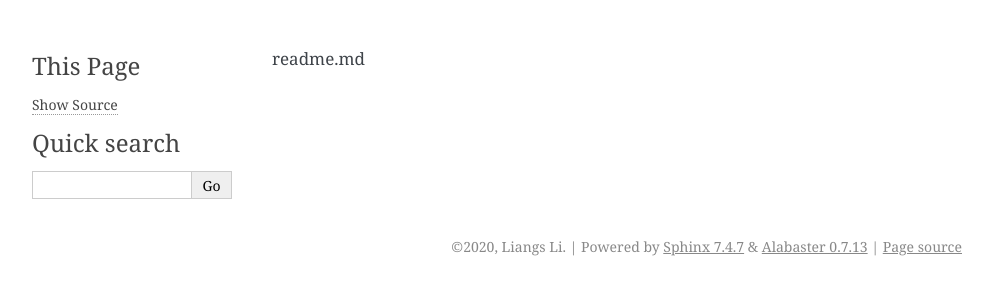
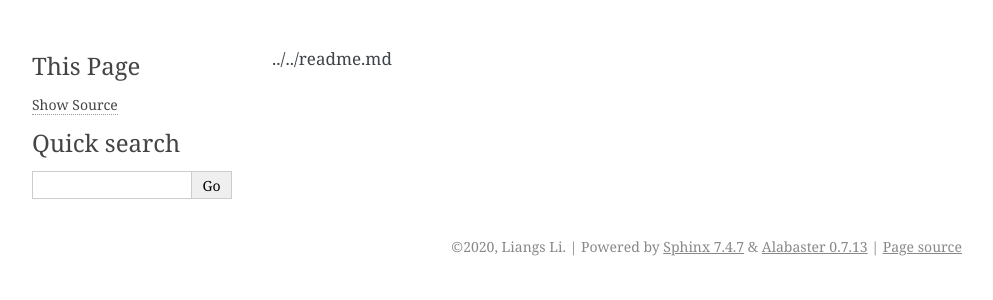
Before and after one commit to LiangsLi/ConlluToolkit, a Sphinx documentation site: the page built from docs/source/index.md, in a window 1280 px wide. Shown: the top 300 px of the page, without its empty margins (148-1141 px from the left). Built offline with Sphinx 7.4.7, drawn with Linux system fonts in a browser that asks for light colours.

Commit message:
fix bugs

```diff
--- a/docs/source/conf.py
+++ b/docs/source/conf.py
@@ -19,7 +19,8 @@ sys.path.insert(0, os.path.abspath("../.."))  # 确保Sphinx能看到项目的
 
 import recommonmark
 from recommonmark.transform import AutoStructify
-from recommonmark.parser import CommonMarkParser
+
+# from recommonmark.parser import CommonMarkParser
 
 project = "ConlluToolkit"
 copyright = "2020, Liangs Li"
@@ -43,9 +44,9 @@ extensions = [
     "recommonmark",
 ]
 
-source_parsers = {
-    ".md": CommonMarkParser,
-}
+# source_parsers = {
+#     ".md": CommonMarkParser,
+# }
 
 source_suffix = [".rst", ".md"]
 
--- a/docs/source/index.md
+++ b/docs/source/index.md
@@ -1 +1 @@
-readme.md
+../../readme.md
```
